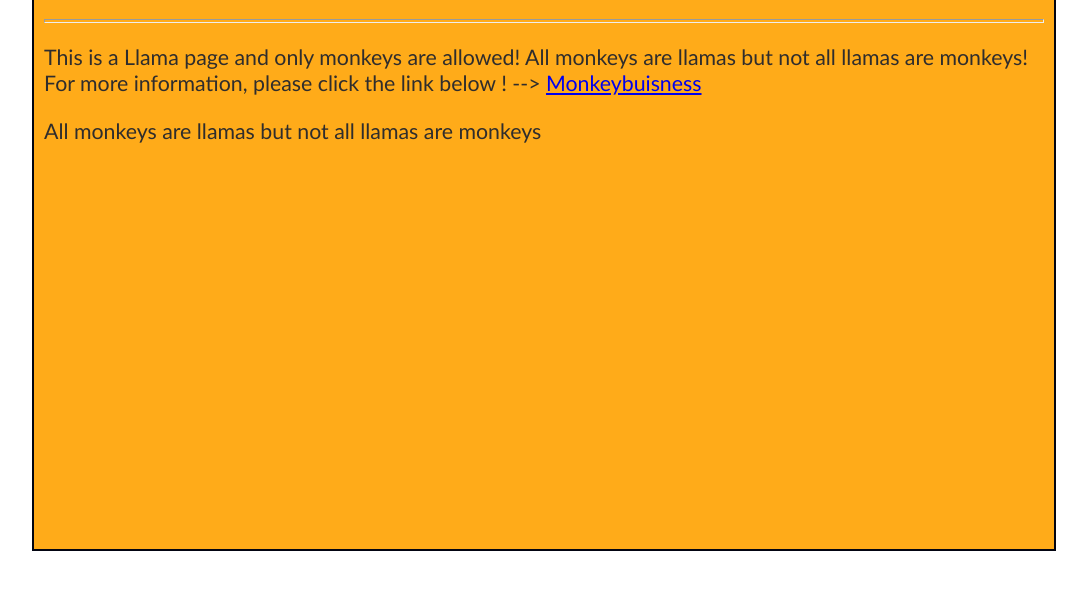
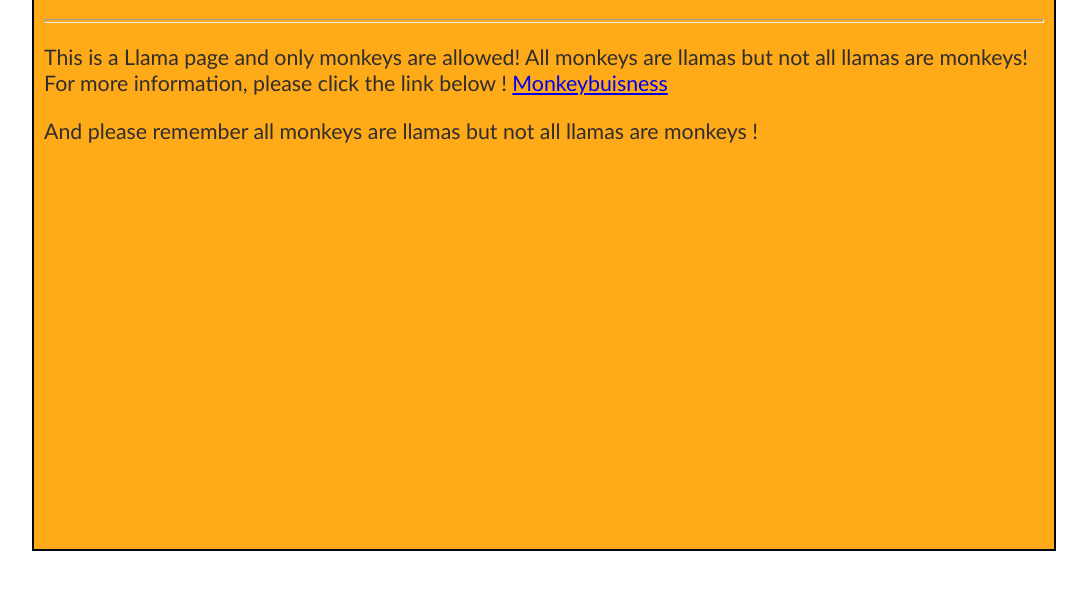
Before and after one commit to arasus1/arasus1.github.io, a plain HTML site: page index.html in a window 1280 px wide. Shown: the part 98-688 px from the top of the page, without its empty margins (96-1183 px from the left). Drawn offline with Linux system fonts and the light colour scheme.

Commit message:
Update index.html

```diff
--- a/index.html
+++ b/index.html
@@ -15,12 +15,12 @@
 <p>
   This is a Llama page and only monkeys are allowed!
   All monkeys are llamas but not all llamas are monkeys!
-  For more information, please click the link below ! -->
+  For more information, please click the link below !
 <a href="https://images7.alphacoders.com/693/693550.jpg">Monkeybuisness</a>
  </p>
 
 
-<p> All monkeys are llamas but not all llamas are monkeys</p>
+<p> And please remember all monkeys are llamas but not all llamas are monkeys !</p>
 </div>
 </body>
 
```
